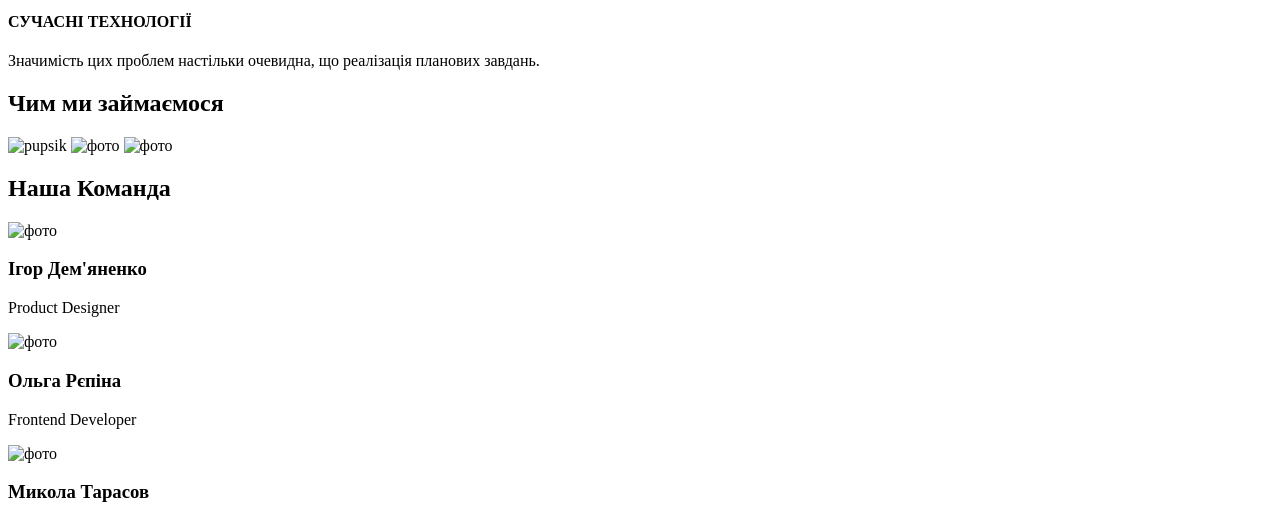
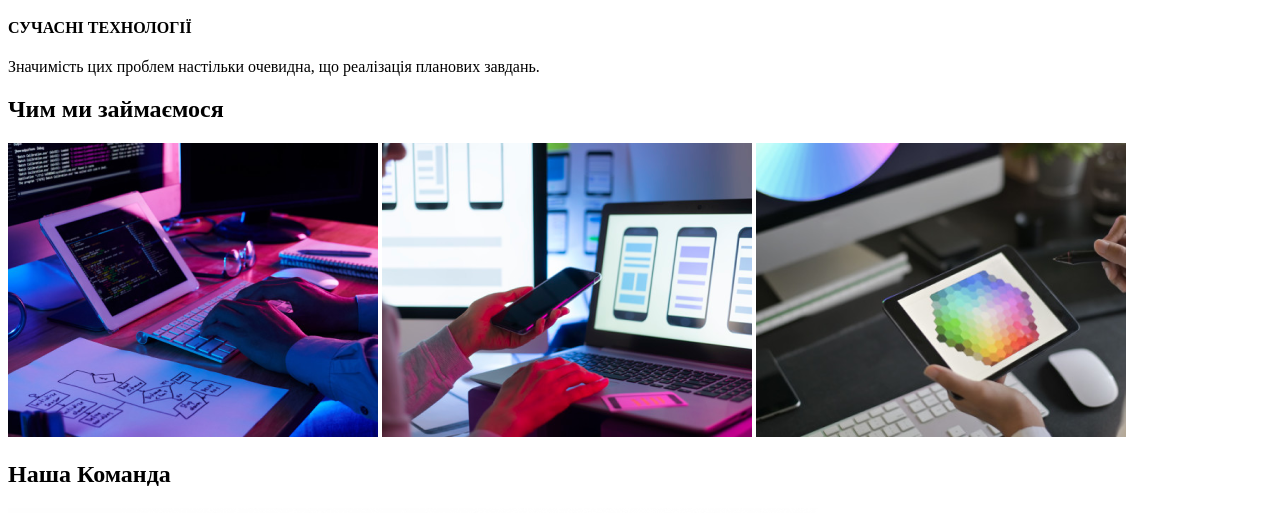
Before and after one commit to BlyshskVolodumur/lesson-7, a plain HTML site: page index.html in a window 1280 px wide. Shown: the part 541-1054 px from the top of the page. Drawn offline with Linux system fonts and the light colour scheme.

Commit message:
foto.comit

```diff
--- a/index.html
+++ b/index.html
@@ -60,18 +60,18 @@
          <h2>Чим ми займаємося</h2>
         </div>
     </section>
-        <img src="./ooo_files/box1.jpg" alt="pupsik">
-        <img src="./ooo_files/box2.png" alt="фото">
-        <img src="./ooo_files/img(3).png" alt="фото">
+        <img src="img.png" alt="pupsik">
+        <img src="box2.png" alt="фото">
+        <img src="img(1).png" alt="фото">
         <h2>Наша Команда</h2>
-        <img src="./ooo_files/img.jpg" alt="фото">
+        <img src="img.jpg" alt="фото">
         <h3>Ігор Дем'яненко</h3>
         <p>Product Designer</p>
 
-        <img src="./ooo_files/img(4).jpg" alt="фото">
+        <img src="img1).jpg" alt="фото">
         <h3>Ольга Рєпіна</h3>
         <p>Frontend Developer</p>
-        <img src="./ooo_files/img(5).jpg" alt="фото">
+        <img src="img(2).jpg" alt="фото">
         <h3>Микола Тарасов</h3>
         <p>Marketing</p>
         <img src="./ooo_files/img(6).jpg" alt="фото">
```
Also changed, not shown: WebStudio.png (added), box2.png (added), img(1).png (added), img(2).jpg (added), img.jpg (added), img.png (added), img1).jpg (added).
